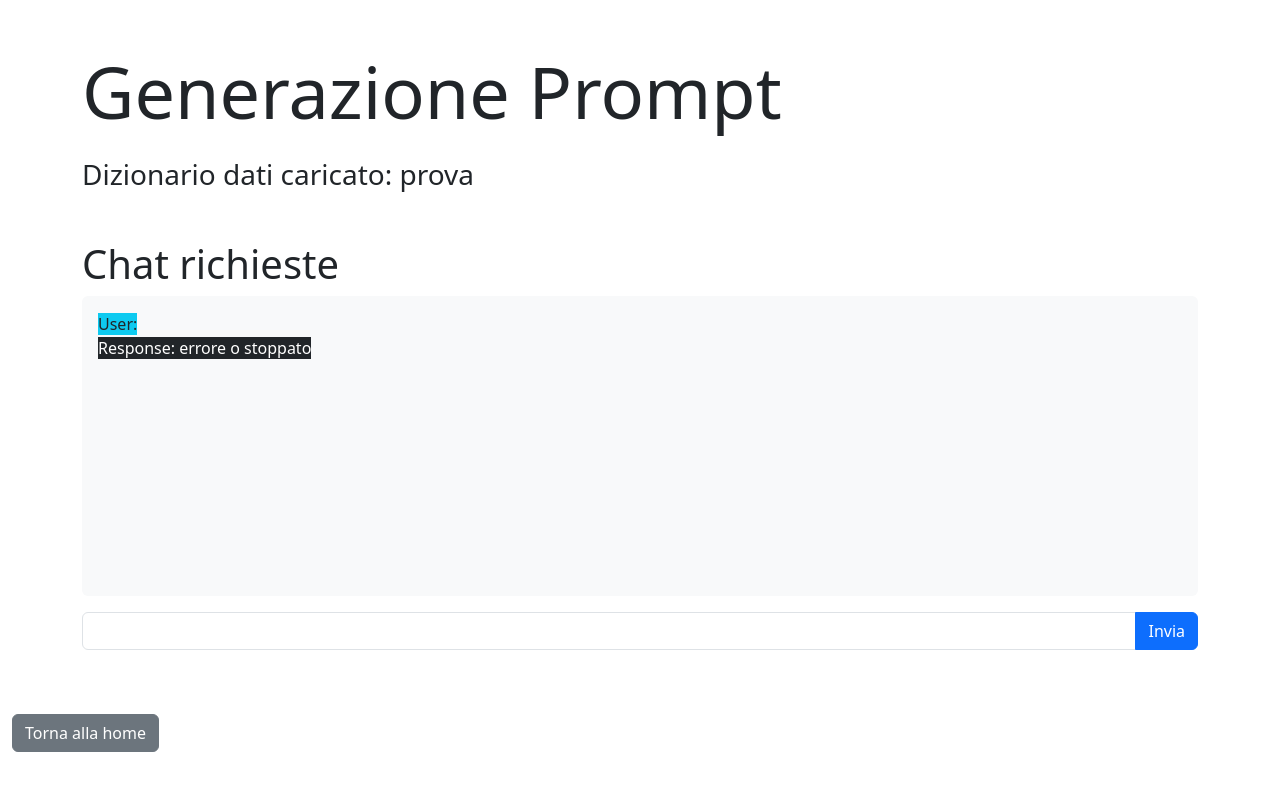
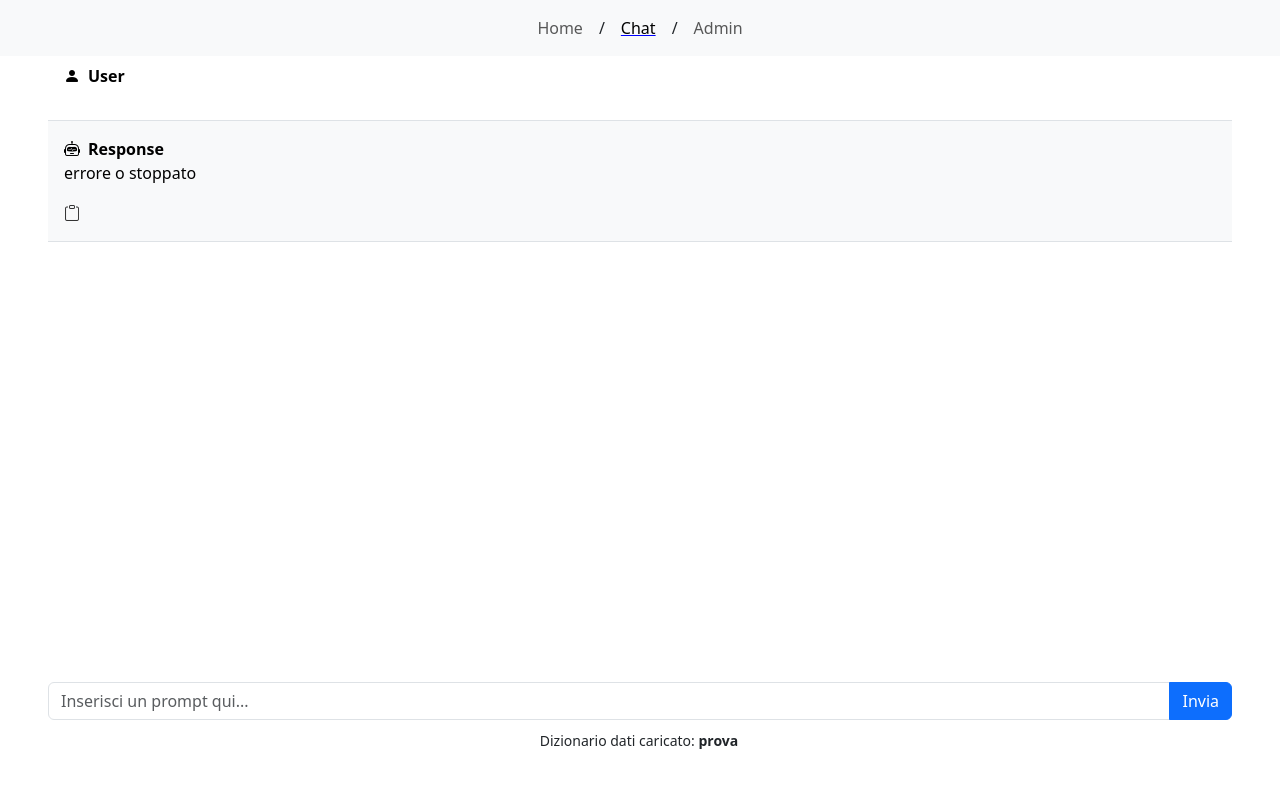
Before and after one commit to 6Coders/ChatSQL, a Vue app in the folder frontend/: page /request in a window 1280 px wide. Both pictures are taken after a click on the button "Invia". Shown: the top 790 px of the page. Built offline with nearby package versions, Linux system fonts and the light colour scheme; no server answers.

Commit message:
Aggiornata ui di requestpage

```diff
--- a/frontend/public/index.html
+++ b/frontend/public/index.html
@@ -5,6 +5,7 @@
     <meta http-equiv="X-UA-Compatible" content="IE=edge">
     <meta name="viewport" content="width=device-width,initial-scale=1.0">
     <link rel="icon" href="<%= BASE_URL %>favicon.ico">
+    <link href="https://cdn.jsdelivr.net/npm/bootstrap-icons@1.7.1/font/bootstrap-icons.css" rel="stylesheet">
     <title><%= htmlWebpackPlugin.options.title %></title>
   </head>
   <body>
--- a/frontend/src/App.vue
+++ b/frontend/src/App.vue
@@ -1,6 +1,20 @@
 <template>
+  <div id="app">
+    <NavbarComponent/>
   <router-view/>
+  </div>
 </template>
+
+<script>
+import NavbarComponent from '@/components/Navbar.vue'
+
+export default {
+  name: 'App',
+  components: {
+    NavbarComponent
+  }
+}
+</script>
 
 <style>
 
--- /dev/null
+++ b/frontend/src/components/Navbar.vue
@@ -0,0 +1,35 @@
+<!-- Navbar.vue -->
+<template>
+    <nav class="navbar navbar-expand-lg navbar-light bg-light fixed-top">
+      <div class="container-fluid d-flex justify-content-center">
+        <div class="collapse navbar-collapse d-flex justify-content-center">
+          <ul class="navbar-nav mb-2 mb-lg-0 d-flex align-items-center justify-content-center">
+            <li class="nav-item">
+              <router-link class="nav-link" exact-active-class="active" to="/">Home</router-link>
+            </li>
+            <span class="mx-2">/</span>
+            <li class="nav-item">
+              <router-link class="nav-link" exact-active-class="active" to="/request">Chat</router-link>
+            </li>
+            <span class="mx-2">/</span>
+            <li class="nav-item">
+              <router-link class="nav-link" exact-active-class="active" to="/Manager">Admin</router-link>
+            </li>
+          </ul>
+        </div>
+      </div>
+    </nav>
+  </template>
+
+  <script>
+  export default {
+    name: 'NavbarComponent'
+  }
+  </script>
+
+  <style scoped>
+  .nav-link.active {
+    text-decoration: underline;
+    text-decoration-color: blue;
+  }
+  </style>
--- a/frontend/src/components/SendRequestButton.vue
+++ b/frontend/src/components/SendRequestButton.vue
@@ -1,9 +1,10 @@
 <template>
-  <button :class="sendButtonClass" type="button" @click="submitMethod" v-if="!status">Invia</button>
+  <button :class="sendButtonClass" type="button" @click="submitMethod" v-if="!isSending">Invia</button>
   <button :class="stopSendButtonClass" type="button" title="Interrompi" @click="stopSubmitMethod" v-else>Interrompi</button>
 </template>
 
 <script>
+import RequestPageViewModel from '@/viewmodel/VMRequest'
 export default {
   name: 'SendRequestButton',
   props: {
@@ -15,5 +16,11 @@ export default {
       type: Boolean,
       default: false
     }
+  },
+  setup() {
+    const { isSending } = RequestPageViewModel()
+    return {
+      isSending
+    }
   }}
 </script>
--- a/frontend/src/components/ViewGeneratedPrompts.vue
+++ b/frontend/src/components/ViewGeneratedPrompts.vue
@@ -1,13 +1,30 @@
 <template>
-    <ul class="list-unstyled">
-      <li v-for="(message, index) in messages" :key="index">
-        <span v-if="message.type === 'user'" class="bg-info">User: {{ message.text }} </span>
-        <span v-else-if="message.type === 'response'" class="bg-dark text-white">Response: {{ message.text }} </span>
-      </li>
-    </ul>
+  <div class="d-flex flex-column justify-content-center align-items-center">
+    <div v-if="messages.length === 0" class="text-center text-black py-10"  style="margin: 100px;">
+      <img src="../assets/6Coders-logo-original.png" alt="Logo" class="img-fluid" style="max-width: 100px;">
+      <h4 class="mt-5">Come ti possiamo aiutare?</h4>
+    </div>
+    <div v-else class="w-100 text-black">
+    <div v-for="(message, index) in messages" :key="index" class="border-bottom">
+      <div v-if="message.type === 'user'" class="w-100 p-3 text-black">
+        <i class="bi bi-person-fill me-2"></i>
+        <strong>User</strong>
+        <p>{{ message.text }}</p>
+      </div>
+      <div v-else-if="message.type === 'response'" class="w-100 p-3 text-black bg-light">
+        <i class="bi bi-robot me-2"></i>
+        <strong>Response</strong>
+        <p>{{ message.text }}</p>
+        <i class="bi bi-clipboard me-2 copy-icon" @click="copyToClipboard(message.text)"></i>
+        <div v-if="index === messages.length - 1" ref="lastMessage"></div>
+      </div>
+    </div>
+    </div>
+  </div>
 </template>
 
 <script>
+import { ref, watch } from 'vue'
 export default {
   name: 'ViewGeneratedPrompts',
   props: {
@@ -15,6 +32,35 @@
       type: Array,
       required: true
     }
+  },
+  setup(props) {
+    const lastMessage = ref(null)
+
+    const copyToClipboard = (text) => {
+      navigator.clipboard.writeText(text)
+    }
+
+    watch(() => props.messages, () => {
+      if (lastMessage.value) {
+        lastMessage.value.scrollIntoView({ behavior: 'smooth' })
+      }
+    })
+
+    return {
+      copyToClipboard,
+      lastMessage
+    }
   }
 }
 </script>
+
+<style scoped>
+.copy-icon {
+  color: #333;  /* grigio scuro */
+  cursor: pointer;
+}
+
+.copy-icon:hover {
+  color: #007BFF;  /* blu Bootstrap per l'hover */
+}
+</style>
--- a/frontend/src/viewmodel/VMRequest.js
+++ b/frontend/src/viewmodel/VMRequest.js
@@ -43,13 +43,20 @@ export default function RequestPageViewModel() {
   }
 
   // funzione di test per vedere se axios funziona
-  async function testCall() {
-    return axios
-    .get('https://catfact.ninja/fact')
-    .then((response) => {
-       return response.data.fact
-    })
-  }
+async function testCall() {
+  return new Promise((resolve, reject) => {
+    setTimeout(() => {
+      axios
+        .get('https://catfact.ninja/fact')
+        .then((response) => {
+          resolve(response.data.fact);
+        })
+        .catch((error) => {
+          reject(error);
+        });
+    }, 2000); // delay of 2 seconds
+  });
+}
 
 
   async function submitForm() {
--- a/frontend/src/views/RequestPage.vue
+++ b/frontend/src/views/RequestPage.vue
@@ -1,5 +1,5 @@
 <template>
-<!--<div>
+  <!--<div>
     <h1>Request Page</h1>
 
     <ViewGeneratedPrompts :messages="messages" />
@@ -7,41 +7,35 @@
     <SendRequestButton :requestMessage="requestMessage" @submit="handleMessage" />
     <p>Torna alla home<RedirectButton :buttonClass="buttonClass" :destination="destinationHome">Torna alla home</RedirectButton></p>
 </div>-->
-  <div class="container mt-5">
+  <!-- <div class="container mt-5">
     <h1 class="display-2">Generazione Prompt</h1>
-    <h3 class="mt-4">Dizionario dati caricato: prova</h3>
-
-  </div>
-  <div class="container mt-5">
-    <h1>Chat richieste</h1>
+  </div> -->
+  <div class="d-flex flex-column vh-100">
     <!-- Messaggi chat -->
-    <div class=" bg-light p-3 rounded overflow-auto" style="max-height: 300px; height: 300px">
+    <div class="overflow-auto mt-5 flex-grow-1 px-5">
       <ViewGeneratedPrompts :messages="messages" />
     </div>
 
     <!-- Input per l'utente -->
-    <div class="input-group mt-3">
-       <input type="text" class="form-control" v-model="requestMessage" name="requestMessage">
-       <SendRequestButton :submitMethod="submitForm" :stopSubmitMethod="stopSending" :sendButtonClass="sendButtonClass" :stopSendButtonClass="stopSendButtonClass" :status="isSending"/>
+    <div class="input-group mt-3 px-5 pb-5 bg-white rounded">
+      <input type="text" class="form-control" v-model="requestMessage" name="requestMessage" autocomplete="off" placeholder="Inserisci un prompt qui...">
+      <SendRequestButton :submitMethod="submitForm" :stopSubmitMethod="stopSending" :sendButtonClass="sendButtonClass"
+        :stopSendButtonClass="stopSendButtonClass" :status="isSending" />
+      <div class="w-100 text-center mt-2">
+        <small>Dizionario dati caricato: <b>prova</b></small>
+      </div>
     </div>
-  </div>
-
-  <!-- bottone home-->
-  <div class="container-fluid fixed-bottom mb-5 ml-5">
-    <RedirectButton :buttonClass="buttonClass" :destination="destinationHome">Torna alla home</RedirectButton>
   </div>
 </template>
 
 <script>
 import SendRequestButton from '@/components/SendRequestButton.vue'
-import RedirectButton from '@/components/RedirectButton.vue'
 import ViewGeneratedPrompts from '@/components/ViewGeneratedPrompts.vue'
 import RequestPageViewModel from '@/viewmodel/VMRequest'
 
 export default {
   name: 'RequestPage',
   components: {
-    RedirectButton,
     SendRequestButton,
     ViewGeneratedPrompts
   },
@@ -61,11 +55,11 @@ export default {
 
       /*ASPETTO COMPONENTI*/
       //redirect button
-      buttonClass: "btn btn-secondary",
+      buttonClass: "btn btn-secondary rounded-0 rounded-end",
 
       //send button
-      sendButtonClass: "btn btn-primary",
-      stopSendButtonClass: "btn btn-warning",
+      sendButtonClass: "btn btn-primary rounded-0 rounded-end",
+      stopSendButtonClass: "btn btn-warning rounded-0 rounded-end",
 
       //input request
       requestClass: "form-control"
```
Lines whose indentation alone changed are shown as unchanged.
